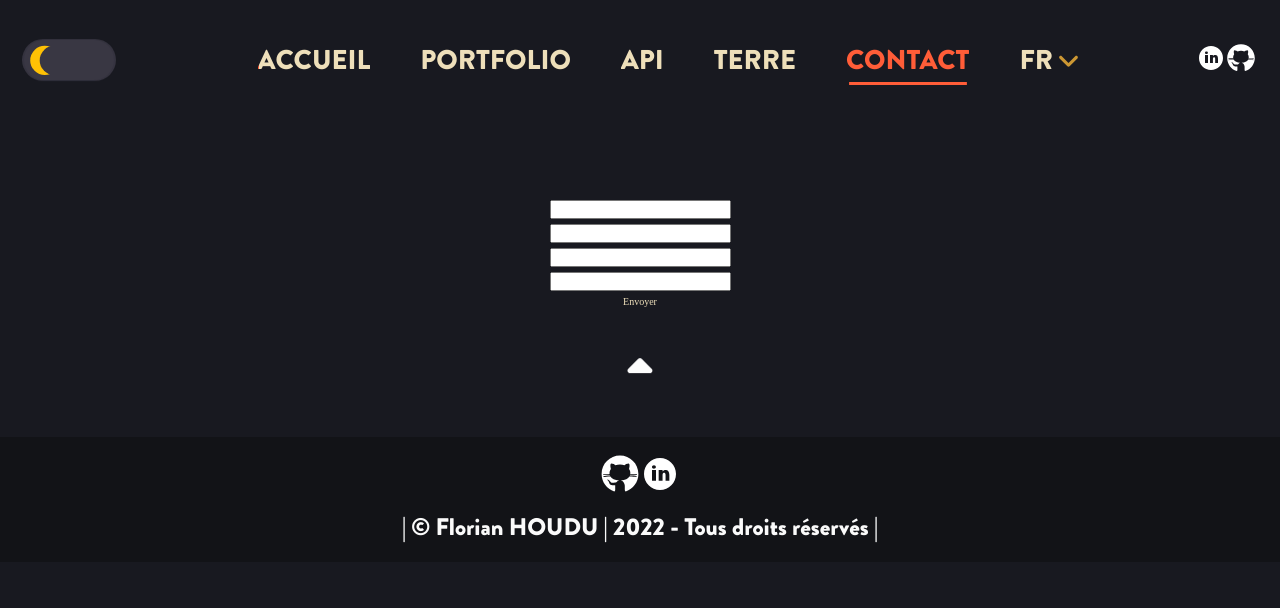
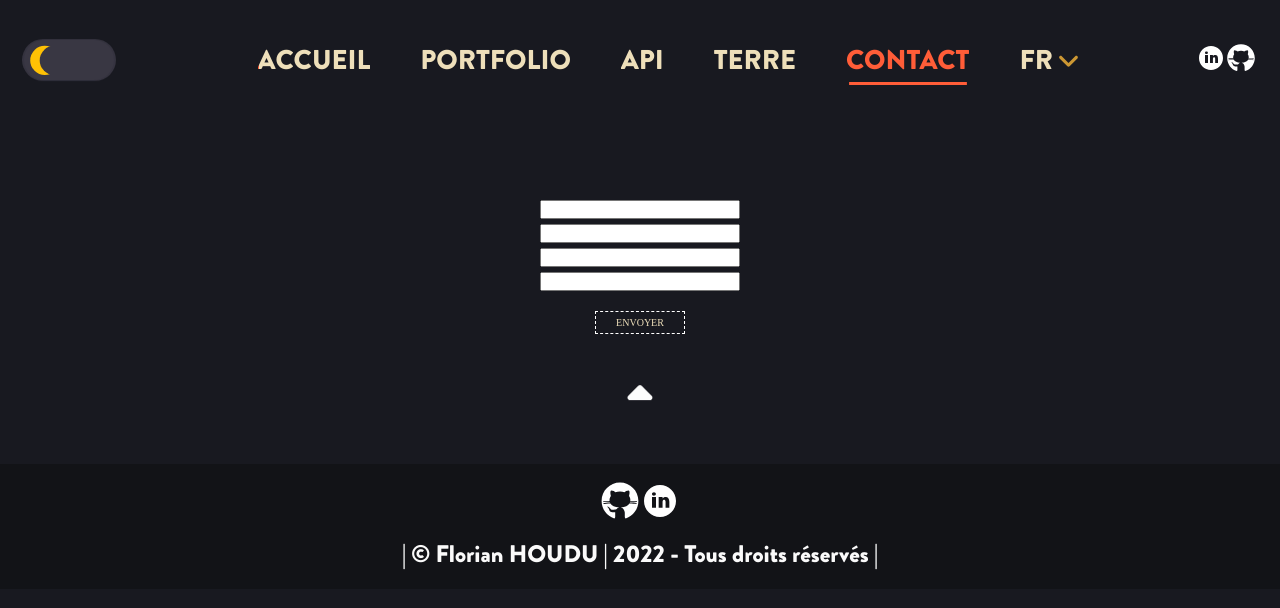
Before and after one commit to FlorianHO/Portfolio, a Next.js app: page /contact in a window 1280 px wide. Shown: the top 608 px of the page. Built offline with nearby package versions, Linux system fonts and the light colour scheme.

Commit message:
Add files via upload

```diff
--- a/styles/pages/_Contact.scss
+++ b/styles/pages/_Contact.scss
@@ -5,5 +5,17 @@
     align-items: center;
     margin-top: 200px;
     gap: 5px;
+
+    input,
+    textarea {
+      width: 200px;
+      color: $background-dark;
+    }
+    button {
+      margin-top: 15px;
+      border: 1px dashed white;
+      padding: 5px 20px;
+      text-transform: uppercase;
+    }
   }
 }
```
Also changed, not shown: src/pages/contact.tsx (+4 -4 lines).
